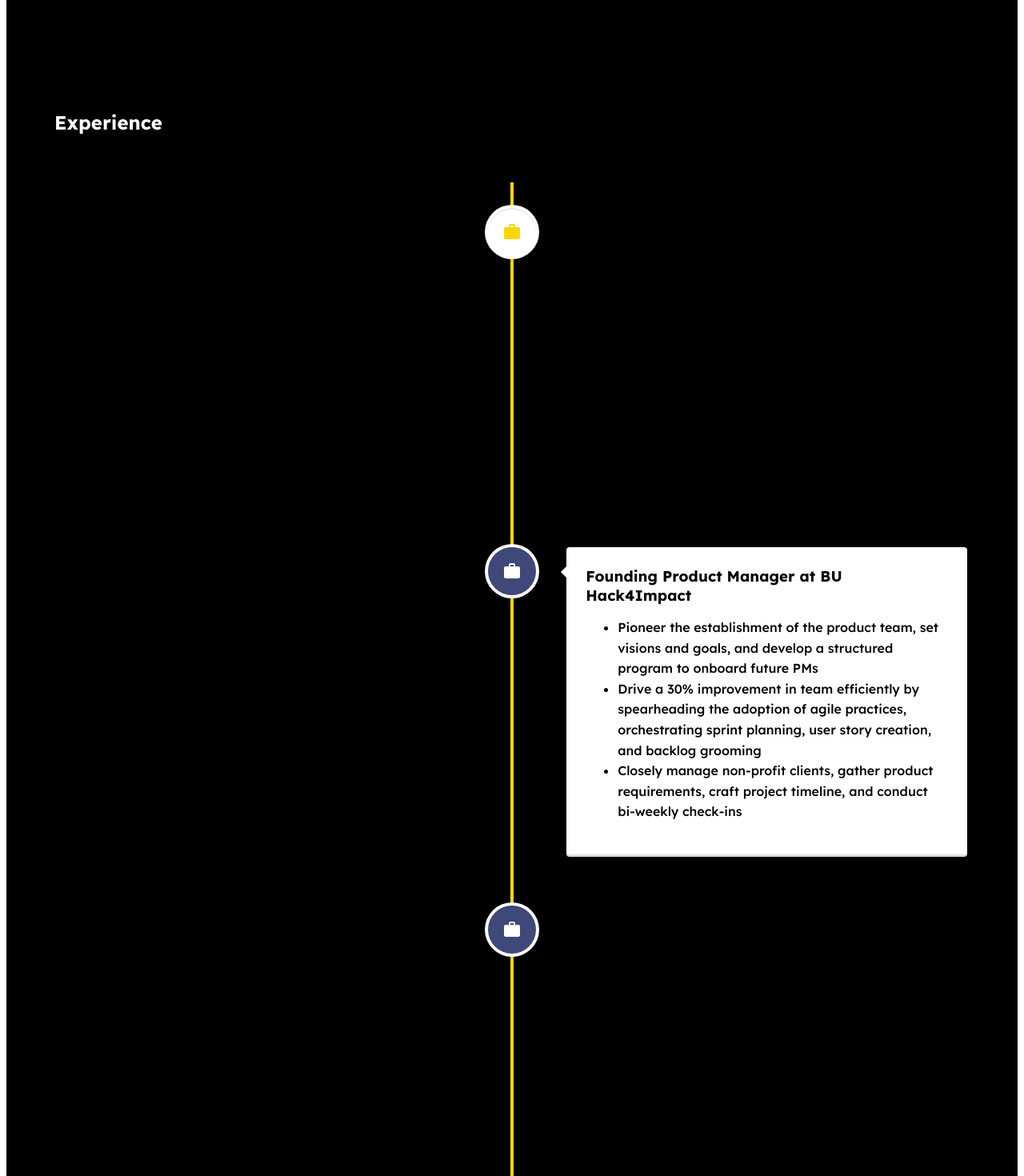
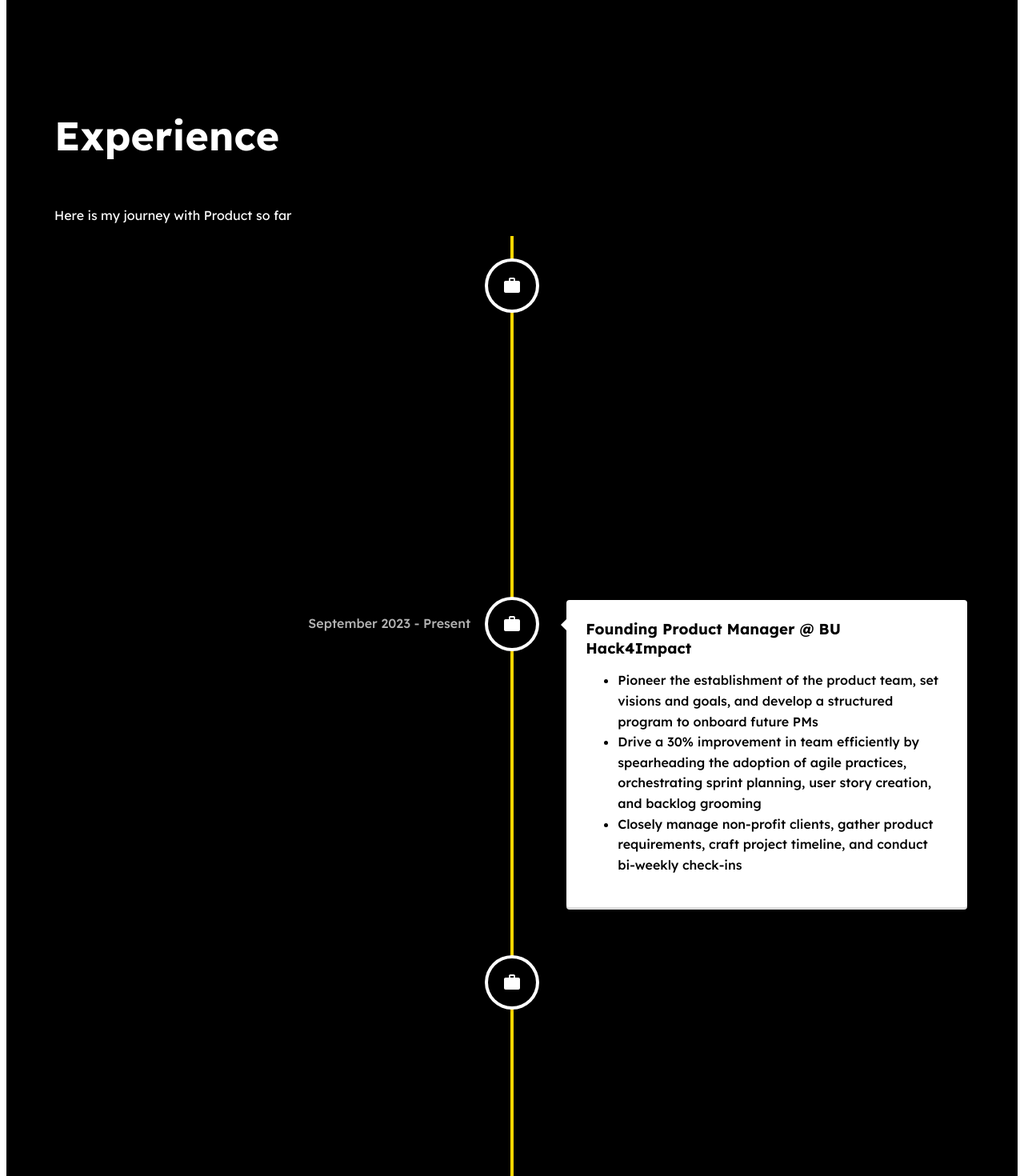
Before and after one commit to nhantonduc/pm-portfolio, a React (Create React App) app: page /experience in a window 1280 px wide. Shown: the part 520-1990 px from the top of the page at 80% size. Built offline with nearby package versions, Linux system fonts and the light colour scheme.

Commit message:
readjust styling

```diff
--- a/src/pages/Experience.js
+++ b/src/pages/Experience.js
@@ -3,6 +3,7 @@ import { VerticalTimeline, VerticalTimelineElement} from 'react-vertical-timelin
 import { Element } from 'react-scroll';
 import "react-vertical-timeline-component/style.min.css";
 import WorkIcon from "@mui/icons-material/Work";
+import Unimate from "../assets/unimate.png";
 import "../styles/experience.css";
 import SectionWrapper from "../hoc/SectionWrapper.js";
 
@@ -11,18 +12,19 @@ function Experience() {
     <Element name="experience">
     <div className="experience">
         <h1 className='titler'>Experience</h1>
+        <p className='subtext'>Here is my journey with Product so far</p>
         <VerticalTimeline lineColor="gold">
             <VerticalTimelineElement
                 className="vertical-timeline-element--education"
                 date="October 2023 - Present"
-                iconStyle={{background:"#fff", color: "gold"}}
+                iconStyle={{background:"#000", color: "white"}}
                 icon={<WorkIcon/>}
             >
                 <h3 className="vertical-timeline-element-title">
                     Founder at UniMate
                 </h3>
                 <p>
-                    <ul>
+                    <ul className="description">
                         <li>Pitched and raised $5000+ in total funding,
                         and secured entry to the selective Spark! Innovation Fellowship program</li>
                         <li>Lead a 7-people startup team through conducting market research and user interviews, designing experiments to validate key
@@ -35,14 +37,14 @@ function Experience() {
             <VerticalTimelineElement
                 className="vertical-timeline-element--education"
                 date="September 2023 - Present"
-                iconStyle={{background:"#3e497a", color: "#fff"}}
+                iconStyle={{background:"#000", color: "#gold"}}
                 icon={<WorkIcon/>}
             >
                 <h3 className="vertical-timeline-element-title">
-                    Founding Product Manager at BU Hack4Impact
+                    Founding Product Manager @ BU Hack4Impact
                 </h3>
                 <p>
-                    <ul>
+                    <ul className="description">
                         <li>Pioneer the establishment of the product team, set visions and goals,
                             and develop a structured program to onboard future PMs</li>
                         <li>Drive a 30% improvement in team efficiently by spearheading the adoption of agile practices, orchestrating sprint planning,
@@ -54,15 +56,15 @@ function Experience() {
             </VerticalTimelineElement>
             <VerticalTimelineElement
                 className="vertical-timeline-element--education"
-                date="2010 - 2014"
-                iconStyle={{background:"#3e497a", color: "#fff"}}
+                date="May 2023 - August 2023"
+                iconStyle={{background:"#000", color: "#gold"}}
                 icon={<WorkIcon/>}
             >
                 <h3 className="vertical-timeline-element-title">
-                    Cinema Product Management Intern at <a href="https://momo.careers/about/">MoMo (M_Service)</a>
+                    Cinema Product Management Intern @ <a href="https://momo.careers/about/">MoMo</a>
                 </h3>
                 <p>
-                    <ul>
+                    <ul className="description">
                         <li>Launched 2 features with an increase of 20% in Average Order Value and online concession transactions
                             </li>
                         <li>Conducted 15+ user interviews, crafted the job-to-be-done framework, and
--- a/src/styles/experience.css
+++ b/src/styles/experience.css
@@ -1,5 +1,12 @@
 .titler {
-    margin: 60px;
+    margin-top: 60px;
+    margin-left: 60px;
+    font-size: 50px;
+    color: white;
+}
+
+.subtext {
+    margin-left: 60px;
     color: white;
 }
 
@@ -10,6 +17,14 @@
     flex-direction: column;
 }
 
-.line {
-    color: gold;
+.vertical-timeline-element--education{
+    color: white;
 }
+
+.vertical-timeline-element-title {
+    color: black;
+}
+
+.description  {
+    color: black;
+}
--- a/src/styles/footer.css
+++ b/src/styles/footer.css
@@ -7,7 +7,7 @@
     align-items: center;
     flex-direction: column;
     padding-top: 10px;
-    margin-top: 100px;
+    margin-top: 20px;
   }
 
   .socialMedia svg {
--- a/src/styles/navbar.css
+++ b/src/styles/navbar.css
@@ -1,5 +1,5 @@
 .navbar {
-    width: 100%;
+    width: 98.75%;
     height: 100px;
     display: flex;
     position: fixed;
```
Also changed, not shown: 1 other file (tests, documents, lock files or other folders).
